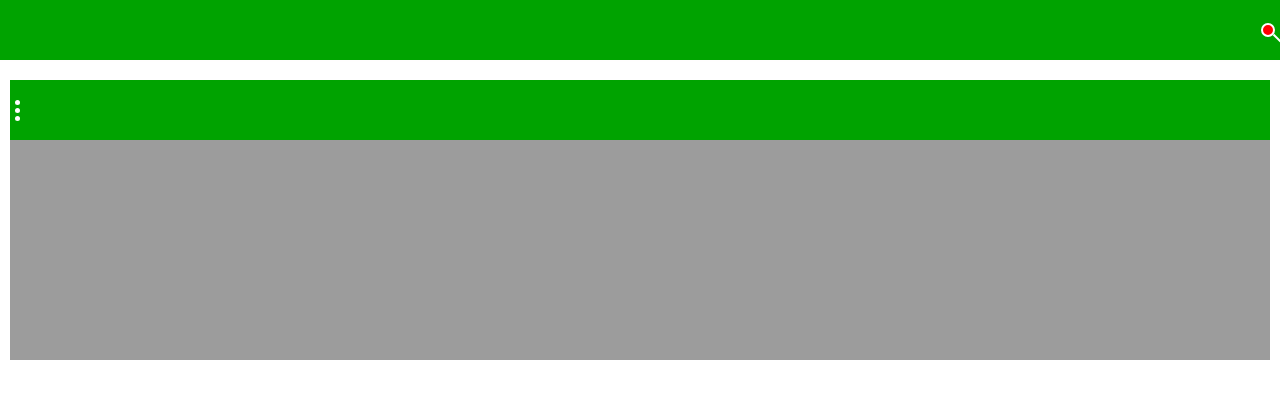
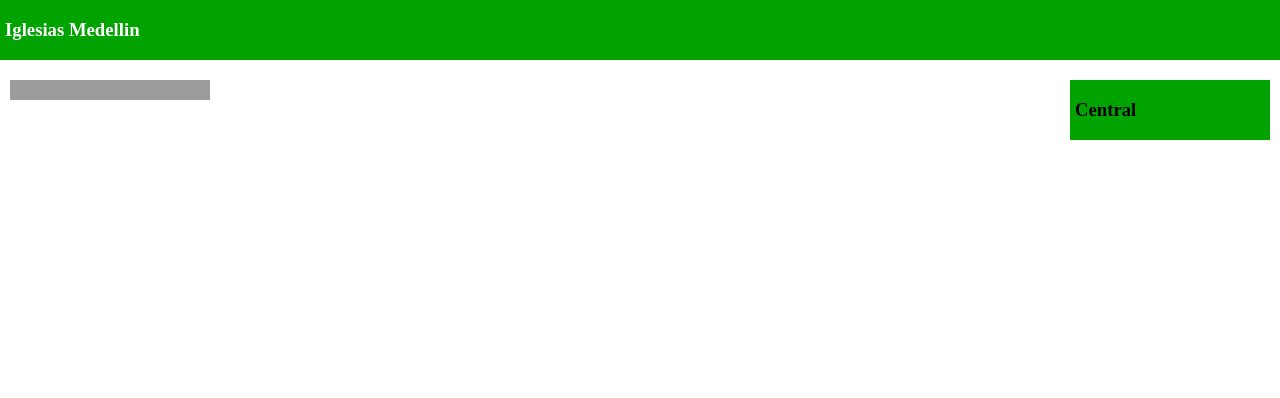
Before and after one commit to danslans/ApiDark, a plain HTML site: page index.html in a window 1280 px wide. Drawn offline with Linux system fonts and the light colour scheme.

Commit message:
design new page

```diff
--- a/css/styles.css
+++ b/css/styles.css
@@ -164,7 +164,6 @@ button:active, input[type=button]:active {
   width:50px;
   height:50px;
   top:0px;
-  background-color:red;
 }
 /**********search**********/
 .d-icon-search{
--- a/index.html
+++ b/index.html
@@ -3,7 +3,7 @@
 
 <head>
   <meta charset="UTF-8">
-  <meta name="viewport" content="width=device-width, initial-scale=3.0">
+  <meta name="viewport" content="width=device-width, initial-scale=1.0">
   <meta http-equiv="X-UA-Compatible" content="ie=edge">
   <title>Document</title>
   <link href="css/styles.css" rel="stylesheet">
@@ -11,19 +11,43 @@
 </head>
 
 <body>
-  <d-topbar static orientation="horizontal" align="flex-end center" scroll>
-
-	<d-icon type="search"></d-icon>
+  <d-topbar static orientation="horizontal" align="start center" scroll>
+	<h3 color="{text:white}">Iglesias Medellin</h3>
 	</d-topbar>
-  <d-principal-content>
-	<d-content>
+  <d-principal-content orientation align="space-between">
+	<d-content size="200" loop="5">
 	  <d-topbar align="start center">
-		<d-icon type="subMenu"></d-icon>
+		<h3>Central</h3>
 	  </d-topbar>
 	  <d-content-section>
-		<div size="100,200" ></div>
 	  </d-content-section>
 	</d-content>
+
+	<!-- <d-content size="200">
+	  <d-topbar align="start center">
+		<h3>Bello</h3>
+	  </d-topbar>
+	  <d-content-section>
+
+	  </d-content-section>
+	</d-content>
+
+	<d-content size="200">
+	  <d-topbar align="start center">
+		<h3>Playon</h3>
+	  </d-topbar>
+	  <d-content-section>
+	  </d-content-section>
+	</d-content>
+
+	<d-content size="200">
+	  <d-topbar align="start center">
+		<h3>Paris</h3>
+	  </d-topbar>
+	  <d-content-section>
+	  </d-content-section>
+	</d-content>
+	-->
   </d-principal-content>
 </body>
 
```
